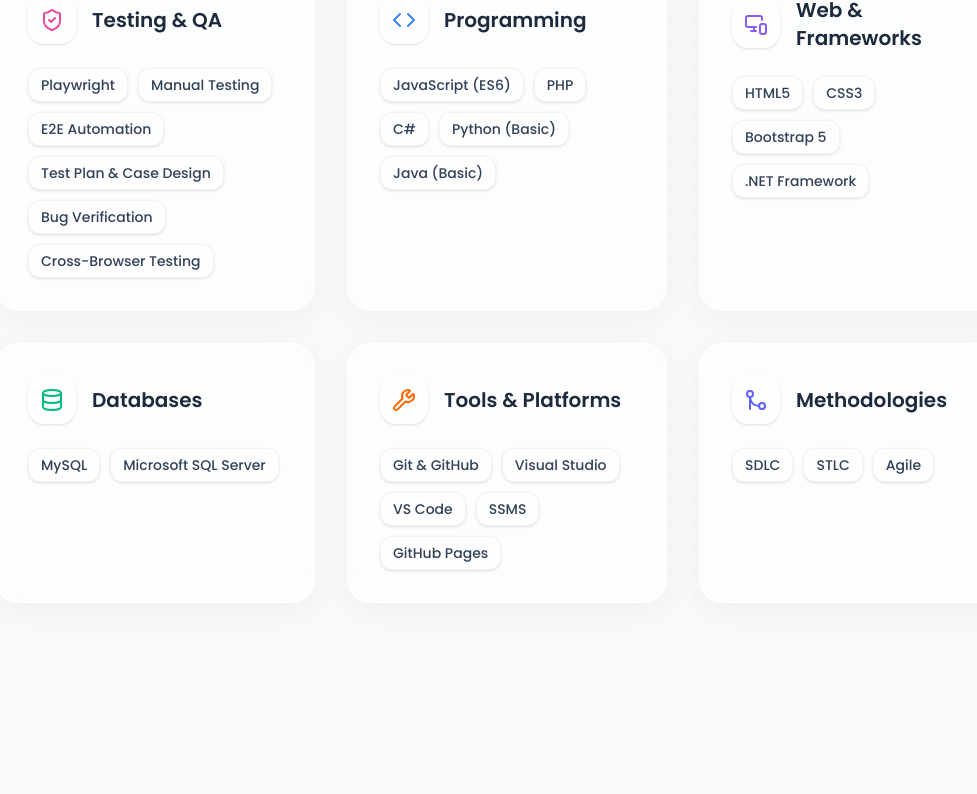
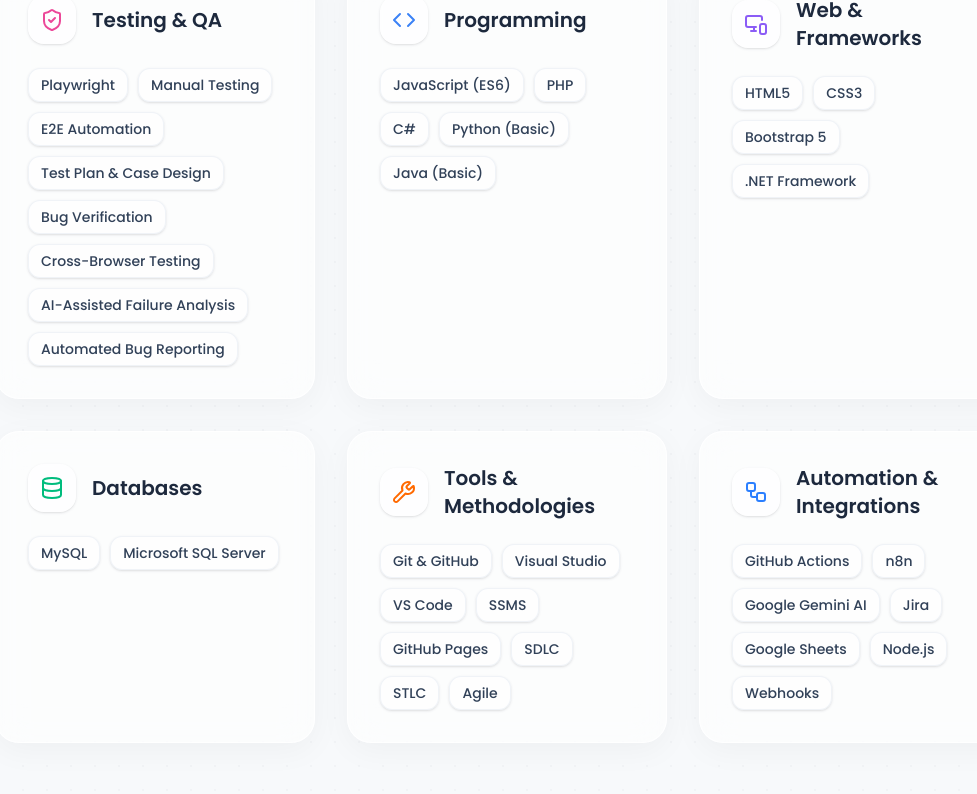
Before and after one commit to deshan-2002/DinodDeshanjana-portfolio, a Next.js app: page / in a window 1280 px wide. Shown: the part 1982-2776 px from the top of the page, without its empty margins (133-1110 px from the left). Built offline with nearby package versions, Linux system fonts and the light colour scheme.

Commit message:
Refactor code structure for improved readability and maintainability

```diff
--- a/src/components/sections/Projects.tsx
+++ b/src/components/sections/Projects.tsx
@@ -43,6 +43,29 @@
 };
 
 const projects: Project[] = [
+  {
+    title: "AI-Powered QA Automation & Automated Bug Reporting",
+    description: "An AI-assisted QA automation project that uses Playwright, GitHub Actions, n8n, and Google Gemini to analyze failed tests and automatically create structured bug reports in Jira and Google Sheets.",
+    about: "An end-to-end QA workflow that connects browser testing, CI execution, AI-powered failure analysis, and defect tracking. When a Playwright test fails in GitHub Actions, n8n sends the failure details to Google Gemini for analysis, then routes the structured bug report to Jira and Google Sheets.",
+    keyFeatures: [
+      "Automated E2E testing with Playwright and execution through GitHub Actions",
+      "Automatically captures failed test details and sends them to an n8n webhook",
+      "Google Gemini analyzes failures and identifies severity, priority, bug type, and possible root cause",
+      "Creates structured defect reports in Jira and tracks tests and bugs in Google Sheets",
+      "Connects the full workflow from test execution through analysis and defect management"
+    ],
+    role: "QA Automation & Workflow Integration\n\nBuilt an automated workflow connecting Playwright test results, GitHub Actions, an n8n webhook, Google Gemini analysis, and Jira and Google Sheets integrations.",
+    results: "Automates the path from a failed E2E test to an AI-analyzed, structured bug report, with defects created in Jira and test and bug data tracked in Google Sheets.",
+    image: "/images/n8n Project.png",
+    tags: ["Playwright", "JavaScript", "GitHub Actions", "n8n", "Google Gemini AI", "Jira", "Google Sheets", "Node.js"],
+    category: "QA Testing",
+    github: "https://github.com/DinodDeshanjana/ai-powered-qa-automation-playwright-n8n",
+    qaDetails: {
+      type: "AI-Assisted Automation",
+      tools: "Playwright, n8n & Gemini",
+      bugsFound: "Automated Jira Reporting",
+    }
+  },
   {
     title: "FMC GPA Calculator",
     description: "A purpose-built academic tool that eliminates manual grade calculations for undergraduate students.",
--- a/src/components/sections/Skills.tsx
+++ b/src/components/sections/Skills.tsx
@@ -1,7 +1,7 @@
 "use client";
 
 import { motion } from "framer-motion";
-import { Code, MonitorSmartphone, ShieldCheck, Database, Wrench, GitMerge } from "lucide-react";
+import { Code, MonitorSmartphone, ShieldCheck, Database, Wrench, Workflow } from "lucide-react";
 
 const skills = [
   {
@@ -12,7 +12,9 @@
       "E2E Automation",
       "Test Plan & Case Design",
       "Bug Verification",
-      "Cross-Browser Testing"
+      "Cross-Browser Testing",
+      "AI-Assisted Failure Analysis",
+      "Automated Bug Reporting"
     ],
     icon: <ShieldCheck className="w-6 h-6 text-accent-500" />
   },
@@ -46,25 +48,32 @@
     icon: <Database className="w-6 h-6 text-emerald-500" />
   },
   {
-    title: "Tools & Platforms",
+    title: "Tools & Methodologies",
     items: [
       "Git & GitHub",
       "Visual Studio",
       "VS Code",
       "SSMS",
-      "GitHub Pages"
+      "GitHub Pages",
+      "SDLC",
+      "STLC",
+      "Agile"
     ],
     icon: <Wrench className="w-6 h-6 text-orange-500" />
   },
   {
-    title: "Methodologies",
+    title: "Automation & Integrations",
     items: [
-      "SDLC",
-      "STLC",
-      "Agile"
+      "GitHub Actions",
+      "n8n",
+      "Google Gemini AI",
+      "Jira",
+      "Google Sheets",
+      "Node.js",
+      "Webhooks"
     ],
-    icon: <GitMerge className="w-6 h-6 text-indigo-500" />
-  }
+    icon: <Workflow className="w-6 h-6 text-blue-500" />
+  },
 ];
 
 export default function Skills() {
```
Also changed, not shown: public/images/n8n Project.png (added).
